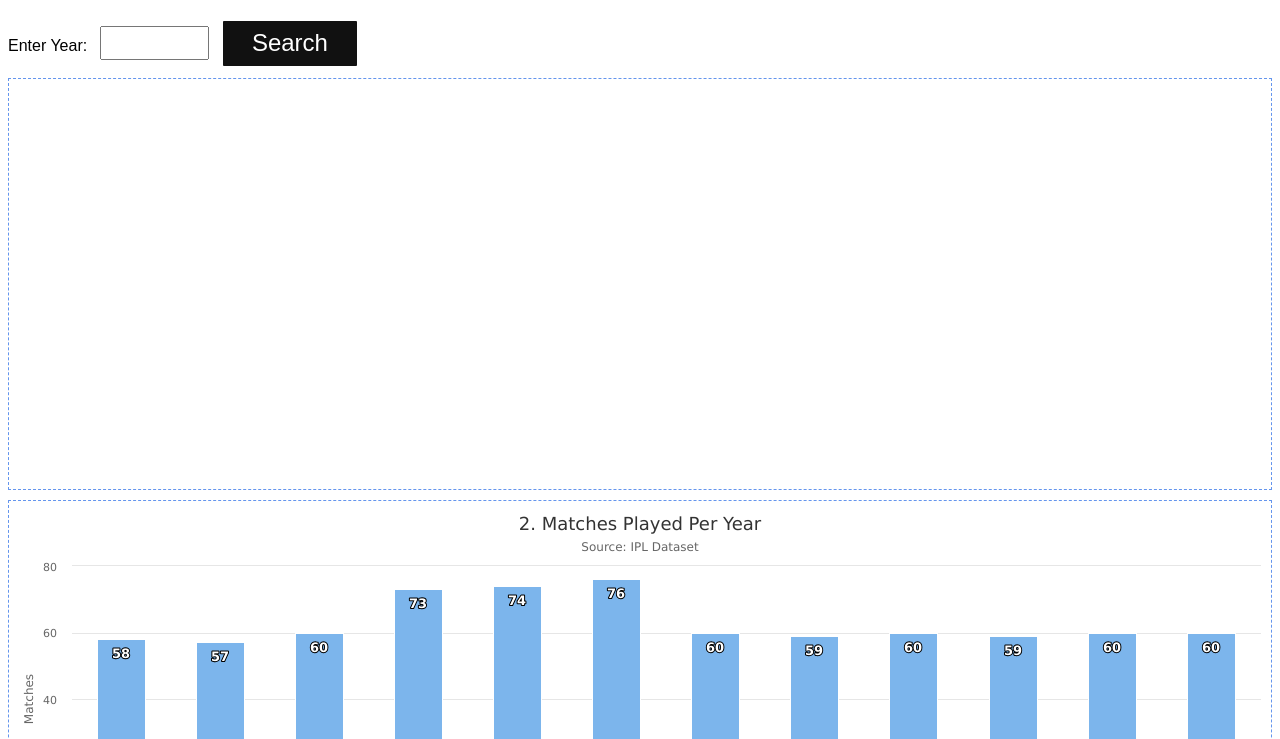
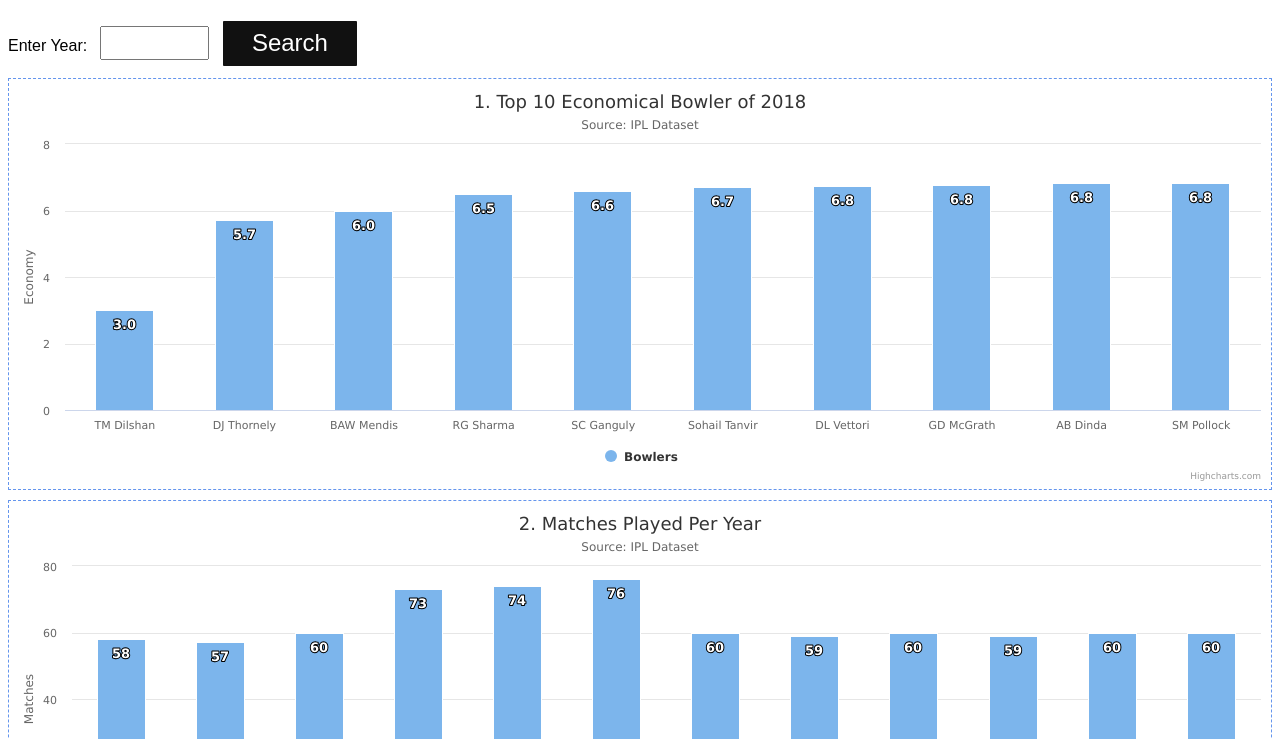
Before and after one commit to durgeshsri/iplDataVisualizationDynamic, a website: page public/index.html in a window 1280 px wide. Shown: the part 61-800 px from the top of the page. Drawn offline with nearby package versions, Linux system fonts and the light colour scheme.

Commit message:
This is my first commit

```diff
--- a/public/app.js
+++ b/public/app.js
@@ -65,6 +65,46 @@ function visualizeTopEconoicalBowlerPerYear(Data) {
     }
     ]
   });
+});
+Highcharts.chart("top-economical-bowler-per-year", {
+  chart: {
+    type: "column"
+  },
+  title: {
+    text: `1. Top 10 Economical Bowler of 2018`
+  },
+  subtitle: {
+    text:
+      'Source: <a href="https://www.kaggle.com/nowke9/ipldata/data">IPL Dataset</a>'
+  },
+  xAxis: {
+    type: "category"
+  },
+  yAxis: {
+    min: 0,
+    title: {
+      text: "Economy"
+    }
+  },
+  series: [
+    {
+      name: "Bowlers",
+      data: Data["2008"],
+      dataLabels: {
+        enabled: true,
+        rotation: 0,
+        color: '#FFFFFF',
+        align: 'center',
+
+        format: '{point.y:.1f}', // one decimal
+        y: 25, // 10 pixels down from the top
+        style: {
+            fontSize: '13px',
+            fontFamily: 'Verdana, sans-serif'
+        }
+    }
+  }
+  ]
 });
 }
 
--- a/public/index.html
+++ b/public/index.html
@@ -15,14 +15,8 @@
 
 <body>
     <h1>IPL Data Visualization</h1>
-	<!-- <div class="input-container">
-        <span class="label">Enter year: </span>
-        <input type="number" id="year" min="2008" max="2019" class="year-input">
-        <button class="year-input-button">Submit</button>
-        <span class="error invisible">Error: Enter year from 2008 to 2019</span>
-    </div> -->
 
-    <label>Enter Year: <input id ="years" type="number" min="2008" max="2019" name="year"></label>
+    <label>Enter Year: <input id ="years" type="number" min="2009" max="2019" name="year"></label>
     <button id="search"> Search</button>
     <div id="top-economical-bowler-per-year" class="container" style="min-width: 360px; height: 400px; margin: 10px auto"></div>
     <div id="matches-played-per-year" class="container" style="min-width: 360px; height: 400px; margin: 10px auto"></div>
```
